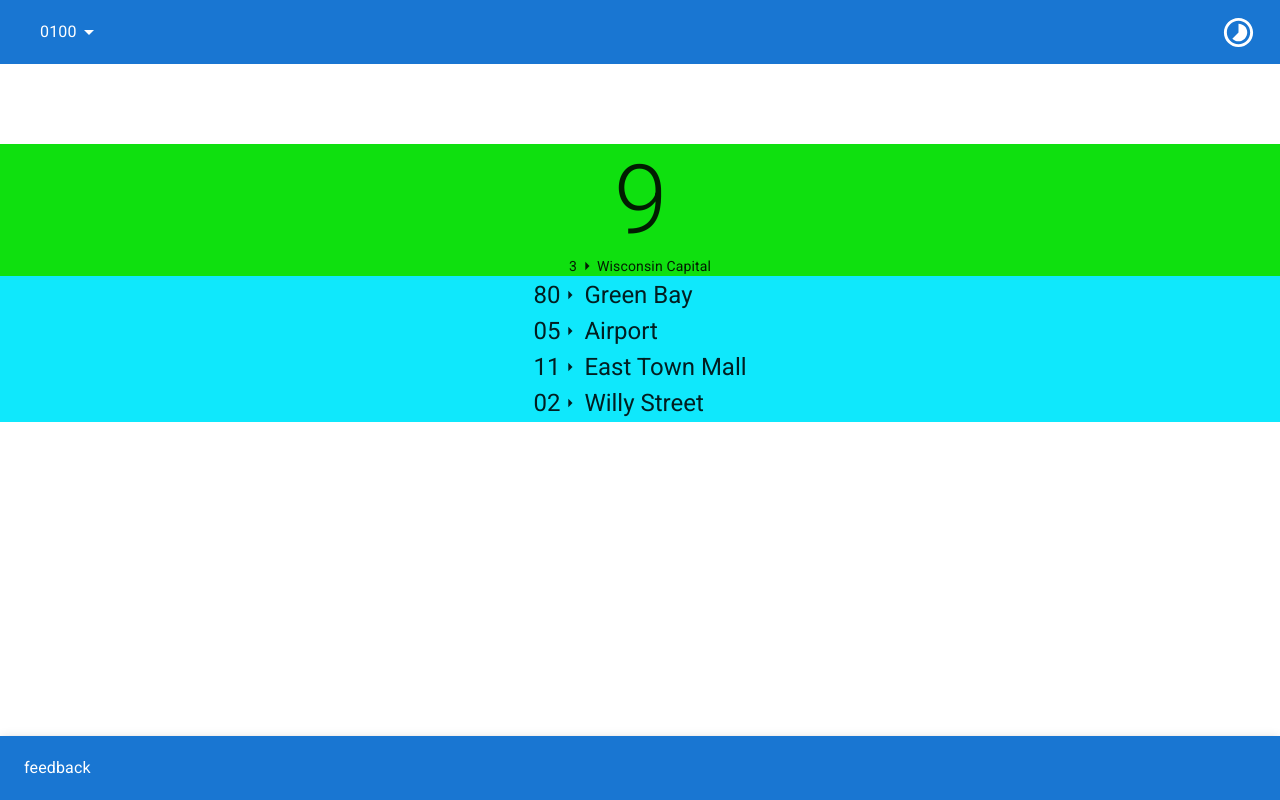
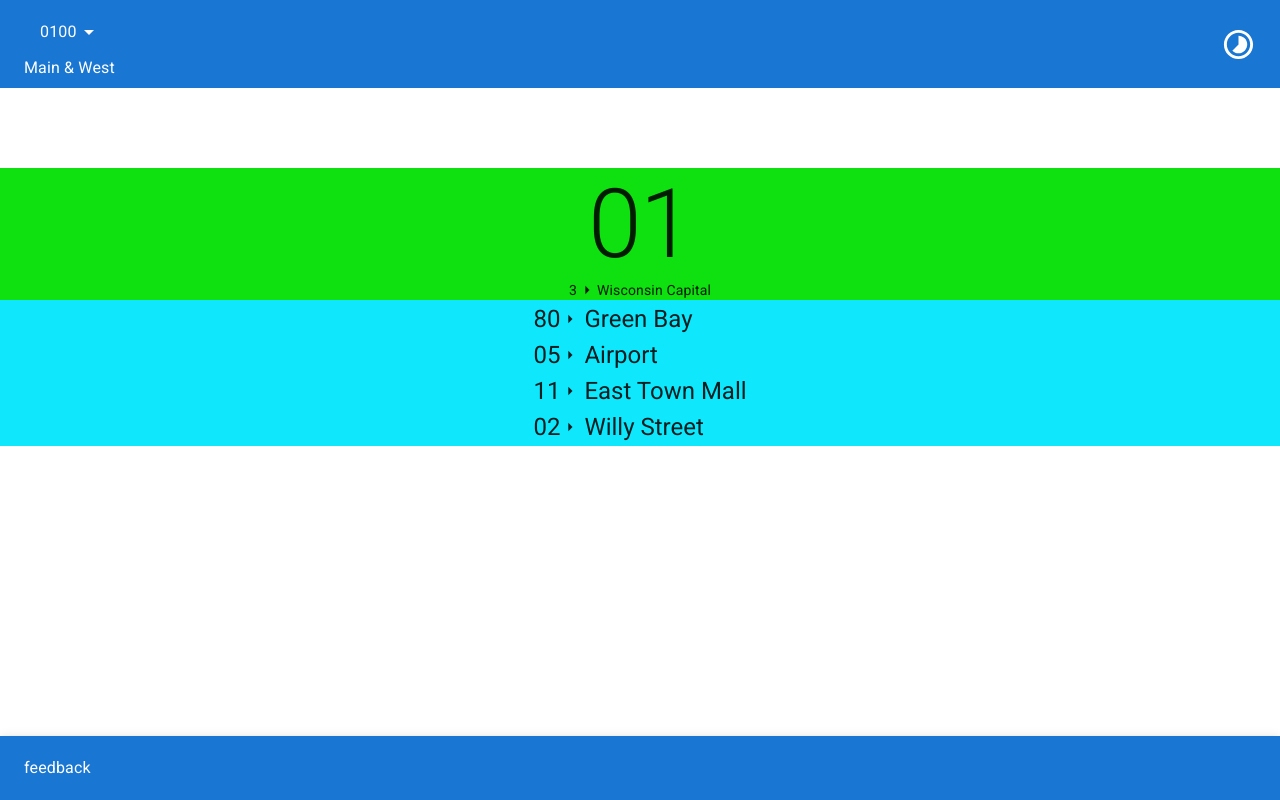
Before and after one commit to gtracy/madbus, a React (Create React App) app: page / in a window 1280 px wide. Built offline with nearby package versions, Linux system fonts and the light colour scheme.

Commit message:
Connecting wires. Connected the StopList menu selection to the Arrivals component. Still no live data.

```diff
--- a/src/App.js
+++ b/src/App.js
@@ -19,26 +19,16 @@ const useStyles = makeStyles({
 })
 
 export default function App()  {
-    const [activeStop,setActiveStop] = useState(7777);
+    const [bookmarks,updateBookmarks] = useState([
+        {stopid:"0100",intersection:"Main & West"},
+        {stopid:"1100",intersection:"Main & East"},
+        {stopid:"1505",intersection:"Chuch & Main"},
+        {stopid:"1878",intersection:"Prospect & Church"}
+    ]);
+    const [activeStopIndex,setActiveStopIndex] = useState(0);
+
 
     const classes = useStyles();
-
-    const state = {
-        stopid : '1100',
-        stop_location : "E Mifflin & N Pinckney (WB)",
-        arrivals : {
-            status : 0,
-            timestamp : "unknown",
-            routes : []
-        },
-        user : {
-            bookmarks : [activeStop,"0100","1100","1505","1878"]
-        }
-    };
-
-    function getStopList() {
-        return state.user.bookmarks;
-    }
 
     return(<div>
         <Box sx={{ flexGrow: 1 }}>
@@ -48,8 +38,9 @@ export default function App()  {
             >
                 <Toolbar sx={{ justifyContent: 'space-between' }}>
                     <StopList
-                        bookmarks={state.user.bookmarks}
-                        handleSelection={setActiveStop}
+                        bookmarks={bookmarks}
+                        activeStopIndex={activeStopIndex}
+                        handleSelection={setActiveStopIndex}
                     />
                     <TimelapseIcon
                       fontSize="large"
@@ -57,8 +48,8 @@ export default function App()  {
                 </Toolbar>
             </AppBar>
         </Box>
-
-        <Arrival value={activeStop}/>
+            {console.dir(bookmarks[activeStopIndex])}
+        <Arrival activeStop={bookmarks[activeStopIndex]}/>
 
         <AppBar position="fixed" color="primary" sx={{ top: 'auto', bottom: 0 }}>
           <Toolbar>
--- a/src/components/Arrival.js
+++ b/src/components/Arrival.js
@@ -76,13 +76,13 @@ function UpcomingArrivals({routes}) {
     )
 }
 
-export default function Arrival({route,arrivalMinutes,destination}) {
+export default function Arrival({activeStop}) {
     const classes = useStyles();
 
     // stub the inputs for children components
-    route = 3;
-    arrivalMinutes = 9;
-    destination = 'Wisconsin Capital';
+    const route = 3;
+    const arrivalMinutes = activeStop.stopid.slice(0,2);
+    const destination = 'Wisconsin Capital';
 
 
     const upcoming = [
--- a/src/components/StopList.js
+++ b/src/components/StopList.js
@@ -21,20 +21,12 @@ const useStyles = makeStyles({
     }
 })
 
-export default function StopList({bookmarks,handleSelection}) {
+export default function StopList({bookmarks,activeStopIndex,handleSelection}) {
     const classes = useStyles();
     console.log(Math.round(Math.random()*9999));
 
-
-const options = [
-  'Show some love to MUI',
-  'Show all notification content',
-  'Hide sensitive notification content',
-  'Hide all notification content',
-];
-
     const [anchorEl, setAnchorEl] = React.useState(null);
-  const [selectedIndex, setSelectedIndex] = React.useState(1);
+    const [selectedIndex, setSelectedIndex] = React.useState(activeStopIndex);
     const open = Boolean(anchorEl);
     const handleClickListItem = (event) => {
         setAnchorEl(event.currentTarget);
@@ -43,6 +35,7 @@ const options = [
     const handleMenuItemClick = (event, index) => {
         setSelectedIndex(index);
         setAnchorEl(null);
+        handleSelection(index)
     };
 
     const handleClose = () => {
@@ -64,10 +57,11 @@ const options = [
             onClick={handleClickListItem}
             >
             <ListItemText
-            primary={bookmarks[selectedIndex]}
+                primary={bookmarks[selectedIndex].stopid}
             />
             <ArrowDropDownIcon/>
             </ListItem>
+            {bookmarks[selectedIndex].intersection}
         </List>
         <Menu
             id="lock-menu"
@@ -81,12 +75,11 @@ const options = [
         >
             {bookmarks.map((stop, index) => (
             <MenuItem
-            key={stop}
-            disabled={index === 0}
+                key={stop.stopid}
                 selected={index === selectedIndex}
                 onClick={(event) => handleMenuItemClick(event, index)}
             >
-            {stop}
+                {stop.stopid}
             </MenuItem>
             ))}
         </Menu>
```
Lines whose indentation alone changed are shown as unchanged.
